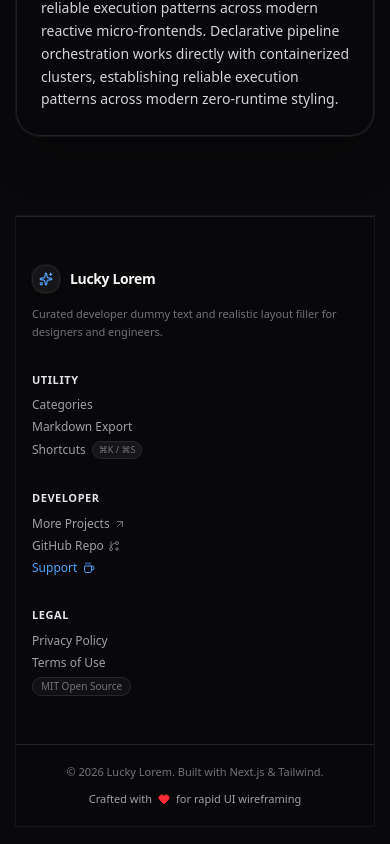
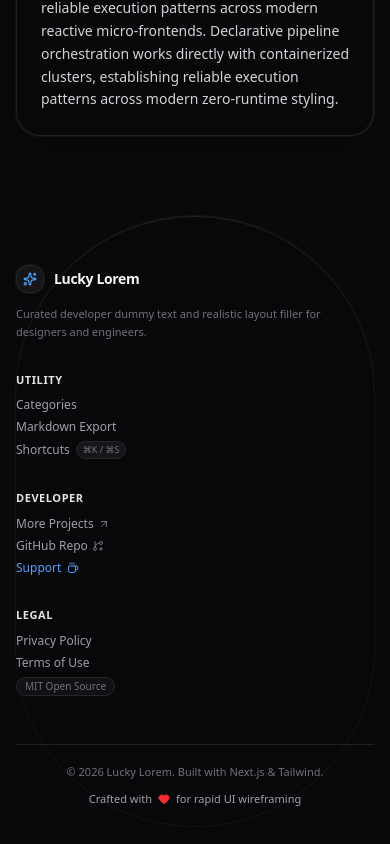
Before and after one commit to luckycoding-lab/luckylorem, a Next.js app: page / in a window 390 px wide. Shown: the part 3203-4047 px from the top of the page. Built offline with nearby package versions, Linux system fonts and the light colour scheme.

Commit message:
fix: adjust padding and border styles for responsive layout in Footer and main content

```diff
--- a/src/app/page.tsx
+++ b/src/app/page.tsx
@@ -158,7 +158,7 @@ export default function Home() {
       />
 
       {/* 2. Main Content Stage */}
-      <main className="min-w-0 flex-1 p-4 pb-36 sm:p-8 lg:p-12">
+      <main className="min-w-0 flex-1 p-4 pb-36 md:p-0 lg:p-12">
         <div className="mx-auto max-w-4xl space-y-6">
           {/* Top Breadcrumb & Live Date Pill Header */}
           <div className="flex flex-col items-start justify-between gap-3 pb-3 sm:flex-row sm:items-center">
--- a/src/components/Footer.tsx
+++ b/src/components/Footer.tsx
@@ -3,8 +3,8 @@ import { Coffee, GitBranchPlus, ArrowUpRight, Heart, Sparkles } from "lucide-rea
 
 export default function Footer() {
   return (
-    <footer className="mt-20 border-t border-zinc-800/80 bg-zinc-950/80 text-xs text-zinc-400 backdrop-blur-xl ring-1 ring-white/5 transition-colors">
-      <div className="mx-auto max-w-7xl px-4 py-12 sm:px-6 lg:px-8 grid grid-cols-1 gap-8 md:grid-cols-4">
+    <footer className="mt-20 md:border-none md:px-0 border-t rounded-full border-zinc-800/80 bg-zinc-950/80 text-xs text-zinc-400 backdrop-blur-xl ring-1 ring-white/5 transition-colors">
+      <div className="mx-auto max-w-7xl px-0 md:px-4 py-12 sm:px-6 lg:px-8 grid grid-cols-1 gap-8 md:grid-cols-4">
 
         {/* Brand Column */}
         <div className="space-y-3 md:col-span-1">
```
